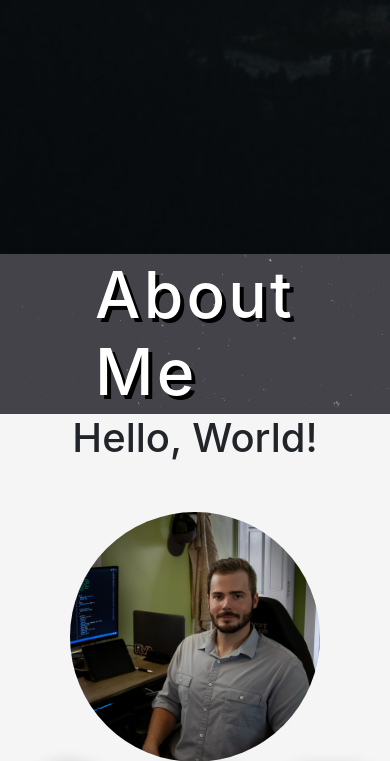
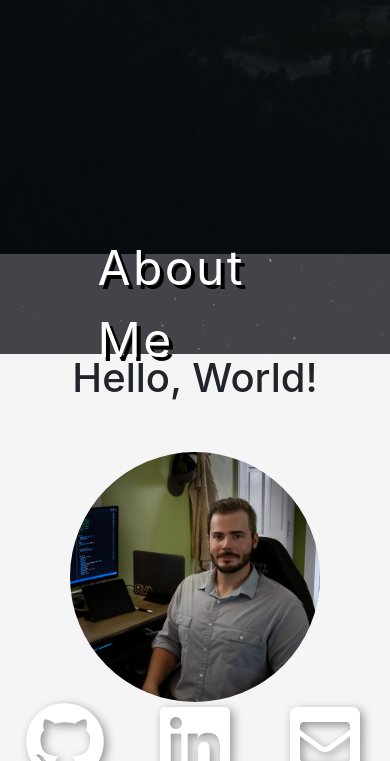
Before and after one commit to jmschindele/portfolio, a PHP site: page / in a window 390 px wide. Shown: the part 2346-3107 px from the top of the page. Run offline with PHP 8.4, Linux system fonts and the light colour scheme; some libraries are stand-ins or nearby versions.

Commit message:
response banners

```diff
--- a/assets/css/style.css
+++ b/assets/css/style.css
@@ -393,7 +351,7 @@ body {
   z-index: 1;
 }
 
-.segway-banner h2 {
+.segway-title {
   color: white;
   letter-spacing: 0.05em;
   position: absolute;
@@ -411,3 +369,80 @@ body {
 #contact-form input {
   margin-bottom: 10px;
 }
+
+
+
+@media (max-width: 700px) {
+  #name {
+    font-size: 15vw;
+    bottom: 20%;
+    left: 3%;
+    color: whitesmoke;
+    text-shadow: 0px 0px 10px black;
+  }
+  #web-dev {
+    left: 3%;
+    bottom: 10%;
+    font-size: 10vw;
+    color: lightgray;
+    text-shadow: 0px 0px 10px black;
+  }
+  #contact-screen {
+    height: 98vh;
+  }
+
+
+  .home-container {
+    max-width: 100vw;
+    background-attachment: scroll;
+  }
+
+  .project-image {
+    min-width: 100vw;
+    max-width: 100vw;
+    height: auto;
+    margin: 0 auto;
+    border-radius: 0px;
+  }
+
+  .project-image:hover {
+    transform: scale(1);
+  }
+
+  .overlay {
+    width: 100%;
+    flex-wrap: wrap;
+  }
+
+  .segway-banner {
+    padding: 50px;
+    height: 60px;
+  }
+  .segway-title {
+    color: White;
+    letter-spacing: 0.05em;
+    position: absolute;
+    top: 50%;
+    left: 50%;
+    transform: translate(-50%, -50%);
+    font-size: 3em;
+    text-shadow: 4px 4px black;
+  }
+
+  .icon-link,
+.icon-link:focus {
+  /* color: #444349; */
+  color: white;
+  display: inline-block;
+  margin: 5em auto;
+  background: transparent;
+  padding: 0px;
+  margin: 0px;
+  height: 90%;
+  transition: .5s ease;
+  text-shadow: 3px 3px 10px #919194;
+  transition: .5s ease;
+  /* box-shadow:; */
+}
+
+}
--- a/index.html
+++ b/index.html
@@ -72,7 +72,7 @@
       <div class="position-relative" id="contact-screen">
           <div class="row">
             <div class="col-12 segway-banner" id="about-me-segway">
-              <h2>About Me</h2>
+              <span class='segway-title'>About Me</span>
             </div>
           </div>
           <div class="row">
@@ -113,7 +113,7 @@
     <!-- start of portfolio section -->
     <div class="portfolio-holder">
       <div class="col-12 segway-banner" id="portfolio-segway">
-        <h2>Portfolio</h2>
+        <span class='segway-title'>Portfolio</span>
       </div>
       <div class="text-center mx-auto" id="all-projects">
         <div class="row portfolio-row">
```
Also changed, not shown: other parts of assets/css/style.css (+0 -42 lines).
